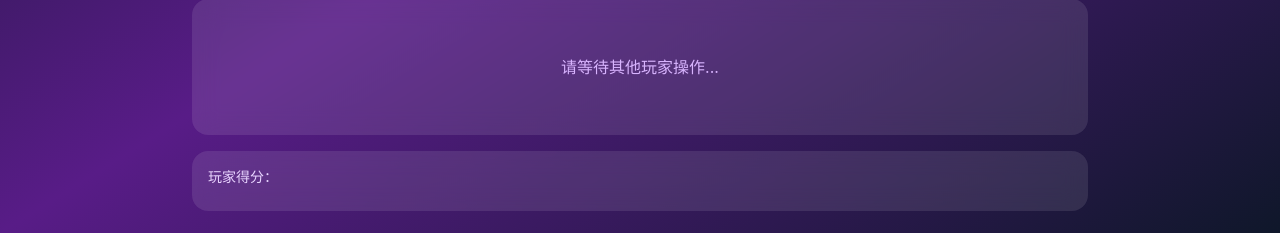
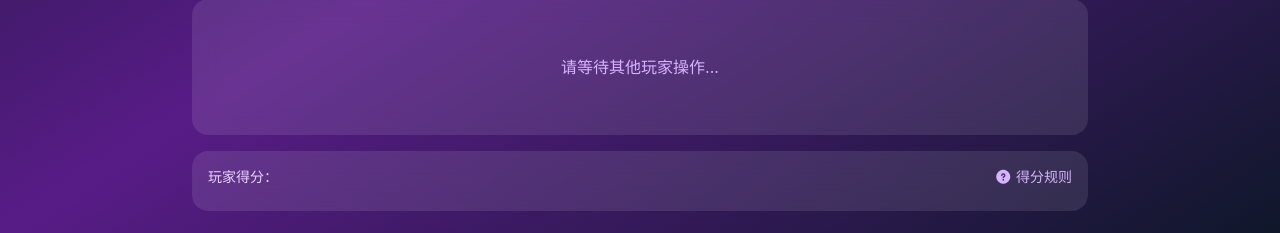
Before and after one commit to xy3xy3/TuringTestGame, a Python web app: template app/apps/game/templates/pages/play.html in a window 1280 px wide. Shown: the part 567-800 px from the top of the page. Run offline with Jinja, Linux system fonts and the light colour scheme; the template is opened without the code that fills it, so the values that code supplies are empty.

Commit message:
feat: 添加得分规则弹窗，优化玩家得分显示和交互体验

```diff
--- a/app/apps/game/templates/pages/play.html
+++ b/app/apps/game/templates/pages/play.html
@@ -135,9 +135,51 @@
 
     <!-- 玩家得分 -->
     <div class="mt-4 bg-white/10 backdrop-blur-md rounded-2xl p-4">
-      <p class="text-purple-200 text-sm mb-2">玩家得分：</p>
+      <div class="flex items-center justify-between mb-2">
+        <p class="text-purple-200 text-sm">玩家得分：</p>
+        <button onclick="showScoreRules()" class="text-purple-300 hover:text-white text-sm underline">
+          <i class="fa-solid fa-circle-question mr-1"></i>得分规则
+        </button>
+      </div>
       <div class="flex flex-wrap gap-2" id="score-board">
         <!-- 玩家得分由 SSE 更新 -->
+      </div>
+    </div>
+  </div>
+</div>
+
+<!-- 得分规则弹窗 -->
+<div id="score-rules-modal" class="fixed inset-0 bg-black/50 backdrop-blur-sm z-50 hidden flex items-center justify-center p-4">
+  <div class="bg-slate-800 rounded-2xl max-w-md w-full p-6 border border-white/10">
+    <div class="flex items-center justify-between mb-4">
+      <h3 class="text-xl font-bold text-white">得分规则</h3>
+      <button onclick="hideScoreRules()" class="text-gray-400 hover:text-white">
+        <i class="fa-solid fa-xmark text-xl"></i>
+      </button>
+    </div>
+    <div class="space-y-4 text-gray-300 text-sm max-h-[60vh] overflow-y-auto">
+      <div>
+        <h4 class="text-white font-semibold mb-2 flex items-center">
+          <i class="fa-solid fa-gavel text-blue-400 mr-2"></i>陪审团（投票者）
+        </h4>
+        <ul class="space-y-1 ml-6 list-disc">
+          <li>猜对回答类型：<span class="text-green-400 font-bold">+50分</span></li>
+          <li>猜错回答类型：<span class="text-red-400 font-bold">-30分</span></li>
+          <li>选择跳过：<span class="text-gray-400">0分</span></li>
+        </ul>
+      </div>
+      <div>
+        <h4 class="text-white font-semibold mb-2 flex items-center">
+          <i class="fa-solid fa-user-secret text-pink-400 mr-2"></i>被测者（回答者）
+        </h4>
+        <ul class="space-y-1 ml-6 list-disc">
+          <li>使用AI回答并骗过1人：<span class="text-green-400 font-bold">+100分/人</span></li>
+          <li>完美伪装（所有人猜错）：<span class="text-green-400 font-bold">额外+200分</span></li>
+          <li>使用真人回答：无额外得分</li>
+        </ul>
+      </div>
+      <div class="bg-white/5 rounded-lg p-3 text-xs text-gray-400">
+        <p><i class="fa-solid fa-lightbulb text-yellow-400 mr-1"></i>小贴士：作为被测者，使用AI回答并成功欺骗更多玩家可以获得更高分数！</p>
       </div>
     </div>
   </div>
@@ -385,6 +427,24 @@ async function submitQuestion() {
   input.value = '';
 }
 
+// 显示得分规则弹窗
+function showScoreRules() {
+  document.getElementById('score-rules-modal').classList.remove('hidden');
+}
+
+// 隐藏得分规则弹窗
+function hideScoreRules() {
+  document.getElementById('score-rules-modal').classList.add('hidden');
+}
+
+// 点击弹窗背景关闭
+document.addEventListener('click', function(e) {
+  const modal = document.getElementById('score-rules-modal');
+  if (e.target === modal) {
+    hideScoreRules();
+  }
+});
+
 function showHumanAnswer() {
   document.getElementById('answer-choice-area').classList.add('hidden');
   document.getElementById('answer-input-area').classList.remove('hidden');
```
